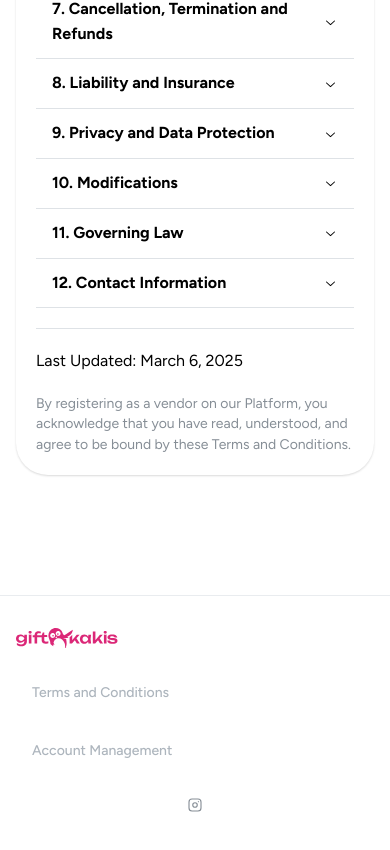
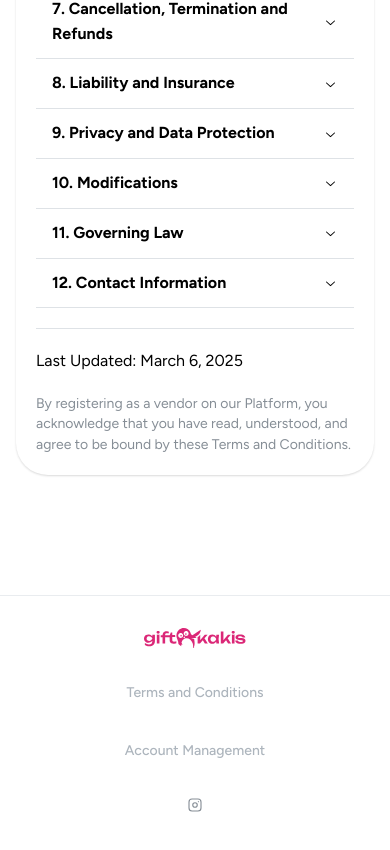
Before and after one commit to movemotiongraphics/giftkaki-website, a Next.js app: page /terms in a window 390 px wide. Shown: the part 1729-2579 px from the top of the page. Built offline with nearby package versions, Linux system fonts and the light colour scheme; a web font is replaced by a local one.

Commit message:
responsiveness

```diff
--- a/components/Footer/Footer.module.css
+++ b/components/Footer/Footer.module.css
@@ -12,6 +12,13 @@
 
     @media (max-width: $mantine-breakpoint-xs) {
       flex-direction: column;
+    }
+  }
+
+  .footerGroup {
+    @media (max-width: $mantine-breakpoint-xs) {
+      justify-content: center;
+      align-items: center;
     }
   }
 
@@ -32,9 +39,11 @@
     font-weight: 500;
     font-size: var(--mantine-font-size-sm);
 
-    @media (max-width: $mantine-breakpoint-sm) {
+    @media (max-width: $mantine-breakpoint-xs) {
       height: 42px;
       width: 100%;
+      align-items: center;
+      justify-content: center;
     }
 
   }
--- a/components/Footer/Footer.tsx
+++ b/components/Footer/Footer.tsx
@@ -8,7 +8,7 @@ export function Footer() {
   return (
     <div className={classes.footer}>
       <Container className={classes.inner}>
-        <Group>
+        <Group className={classes.footerGroup}>
         <a href="/">
           <Image
             src={KakiLogo}
--- a/components/Steps/Steps.tsx
+++ b/components/Steps/Steps.tsx
@@ -20,7 +20,7 @@ export function Steps() {
                 quality={100}
                 style={{ borderRadius: "30px", width: "100%", height: "auto" }}
                 />
-                <Text c="gray" size="xl" fw="500" >First, add who you want to send the gifts to.</Text>
+                <Text c="gray" size="xl" ta="center" fw="500" >First, add who you want to send the gifts to.</Text>
             </Stack>
 
             <Stack px={32} align="center" gap={24}>
@@ -31,7 +31,7 @@ export function Steps() {
                 quality={80}
                 style={{ borderRadius: "30px", width: "100%", height: "auto" }}
                 />
-            <Text c="gray" size="xl" fw="500">Secondly, plan ahead on the calendar.</Text>
+            <Text c="gray" size="xl" ta="center" fw="500">Secondly, plan ahead on the calendar.</Text>
             </Stack>
 
             <Stack px={32} align="center" gap={24}>
@@ -42,7 +42,7 @@ export function Steps() {
                 alt="step1"
                 style={{ borderRadius: "30px", width: "100%", height: "auto" }}
                 />
-                <Text c="gray" size="xl" fw="500">Plan your gift selection ahead from more than 10 local vendors.</Text>
+                <Text c="gray" size="xl" ta="center" fw="500">Plan your gift selection ahead from more than 10 local vendors.</Text>
             </Stack>
 
             <Stack px={32} align="center" gap={24}>
```
